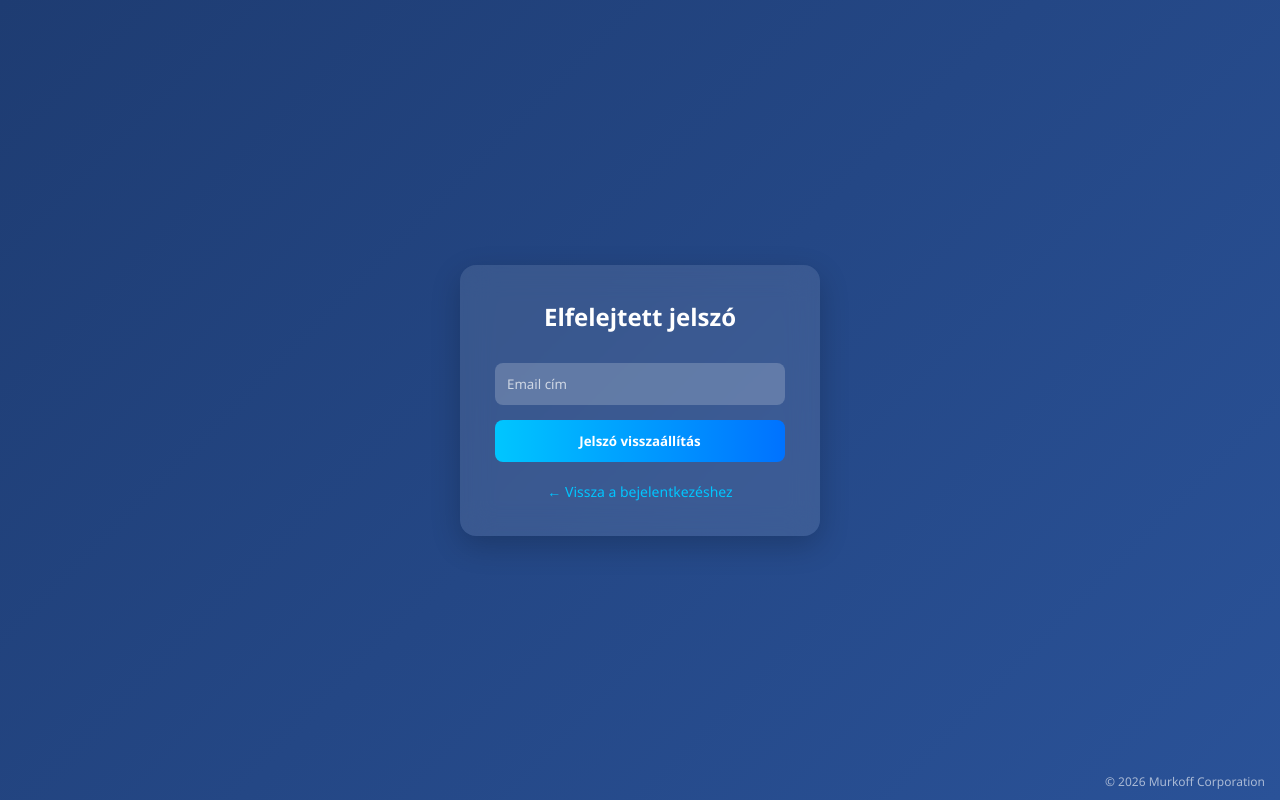
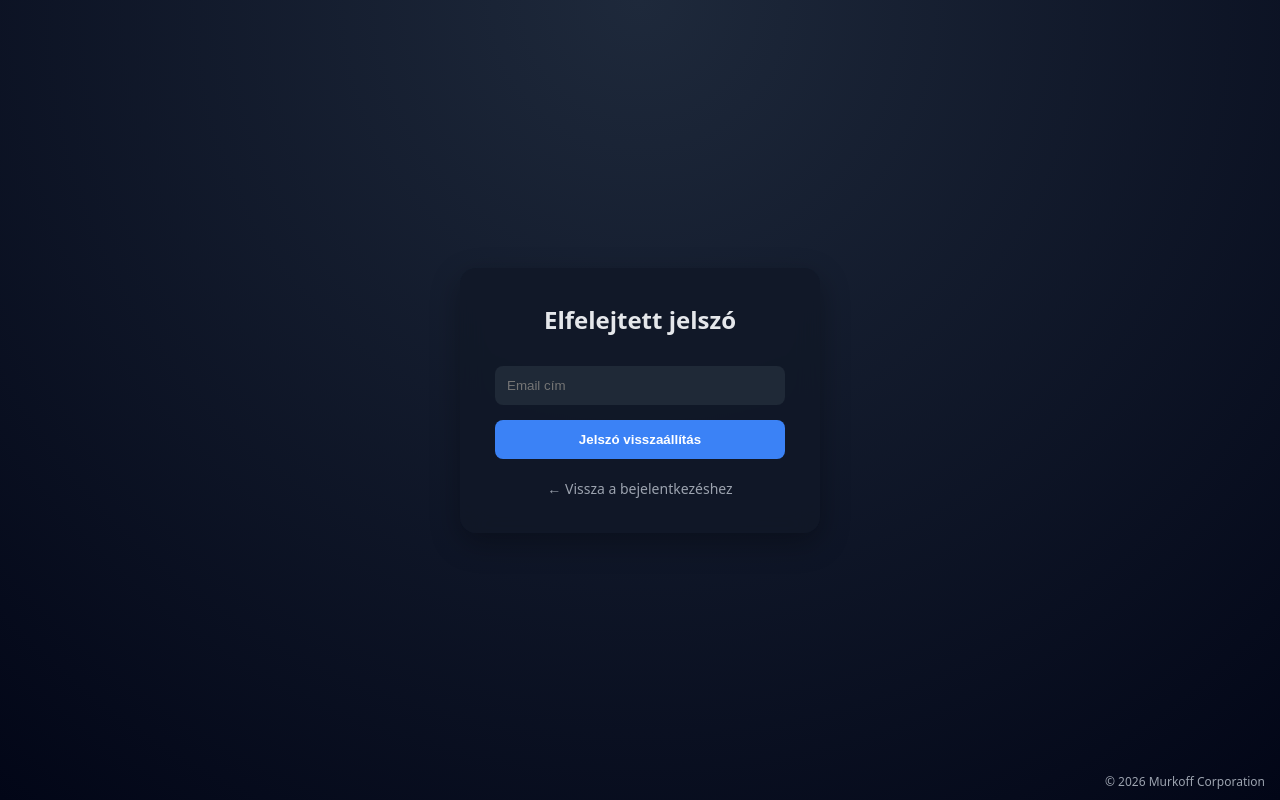
Before and after one commit to Naplemente/KonyvMoly, a FastAPI app: page /forgot-password in a window 1280 px wide. Run offline with FastAPI, Linux system fonts and the light colour scheme.

Commit message:
Refactor forgot password page styles and layout

```diff
--- a/templates/forgot.html
+++ b/templates/forgot.html
@@ -5,31 +5,37 @@
 <title>Elfelejtett jelszó</title>
 
 <style>
-* {
-    box-sizing: border-box;
-    margin: 0;
-    padding: 0;
-    font-family: 'Segoe UI', sans-serif;
+:root {
+    --bg: #0f172a;
+    --card: rgba(17, 24, 39, 0.85);
+    --accent: #3b82f6;
+    --text: #e5e7eb;
+    --muted: #9ca3af;
 }
 
+/* RESET */
+* { margin:0; padding:0; box-sizing:border-box; }
+
 body {
+    font-family: system-ui;
     height: 100vh;
-    background: linear-gradient(135deg, #1e3c72, #2a5298);
+    background: radial-gradient(circle at top, #1e293b, #020617);
     display: flex;
     justify-content: center;
     align-items: center;
+    color: var(--text);
 }
 
 /* CARD */
 .box {
-    background: rgba(255,255,255,0.1);
-    backdrop-filter: blur(15px);
+    background: var(--card);
+    backdrop-filter: blur(12px);
     padding: 35px;
     border-radius: 16px;
     width: 360px;
     text-align: center;
-    box-shadow: 0 10px 30px rgba(0,0,0,0.2);
-    animation: fadeIn 0.5s ease;
+    box-shadow: 0 10px 30px rgba(0,0,0,0.3);
+    animation: fadeIn 0.4s ease;
 }
 
 /* ANIM */
@@ -38,8 +44,8 @@ body {
     to {opacity:1; transform: translateY(0);}
 }
 
+/* TITLE */
 h2 {
-    color: white;
     margin-bottom: 20px;
 }
 
@@ -50,18 +56,8 @@ input {
     margin-top: 10px;
     border-radius: 8px;
     border: none;
-    outline: none;
-    background: rgba(255,255,255,0.2);
+    background: #1f2937;
     color: white;
-    transition: 0.2s;
-}
-
-input::placeholder {
-    color: rgba(255,255,255,0.7);
-}
-
-input:focus {
-    background: rgba(255,255,255,0.3);
 }
 
 /* BUTTON */
@@ -71,8 +67,7 @@ button {
     padding: 12px;
     border: none;
     border-radius: 8px;
-    background: #00c6ff;
-    background: linear-gradient(90deg, #00c6ff, #0072ff);
+    background: var(--accent);
     color: white;
     font-weight: bold;
     cursor: pointer;
@@ -80,13 +75,13 @@ button {
 }
 
 button:hover {
-    transform: scale(1.03);
+    opacity: 0.9;
 }
 
 /* MESSAGE */
 p {
     margin-top: 15px;
-    color: #dff9fb;
+    color: #a5f3fc;
     font-size: 14px;
 }
 
@@ -94,21 +89,21 @@ p {
 a {
     display: block;
     margin-top: 20px;
-    color: #00c6ff;
+    color: var(--muted);
     text-decoration: none;
     font-size: 14px;
 }
 
 a:hover {
-    text-decoration: underline;
+    color: white;
 }
 
-/* COPYRIGHT */
+/* FOOTER */
 .footer {
     position: fixed;
     bottom: 10px;
     right: 15px;
-    color: rgba(255,255,255,0.6);
+    color: var(--muted);
     font-size: 12px;
 }
 </style>
```
